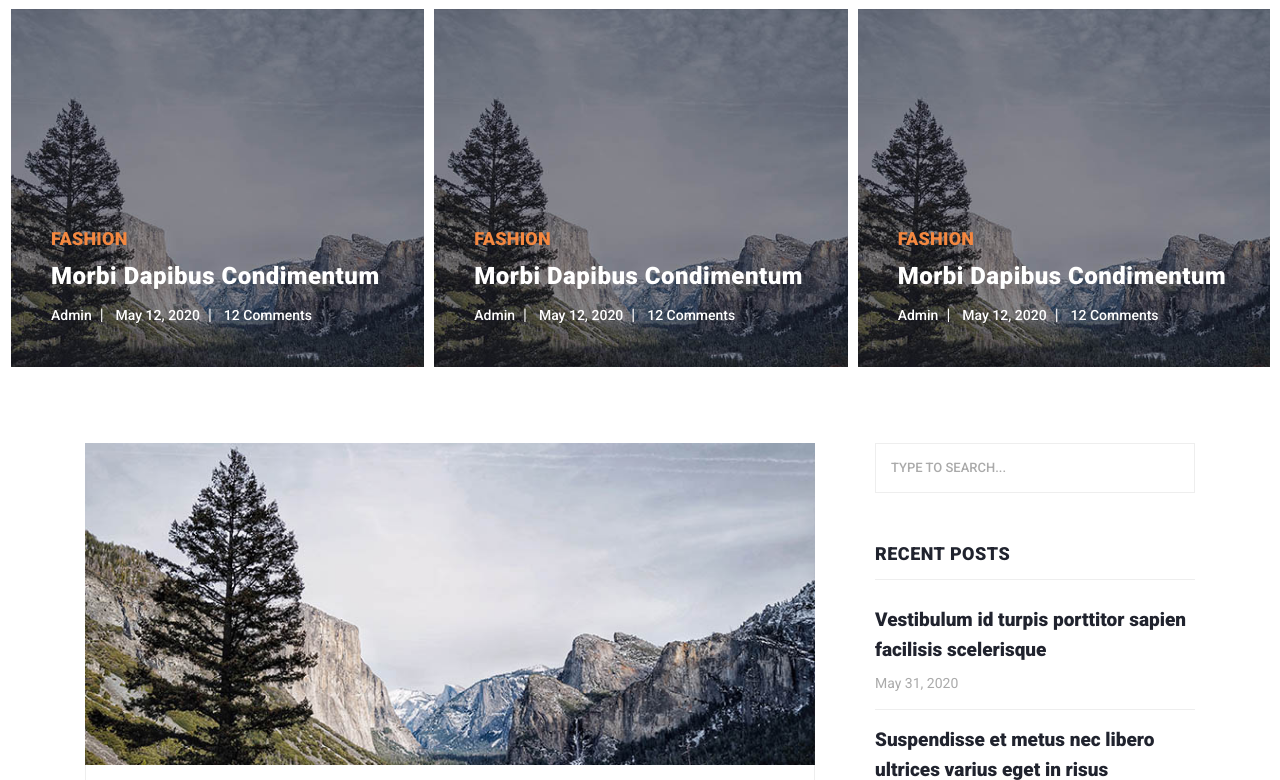
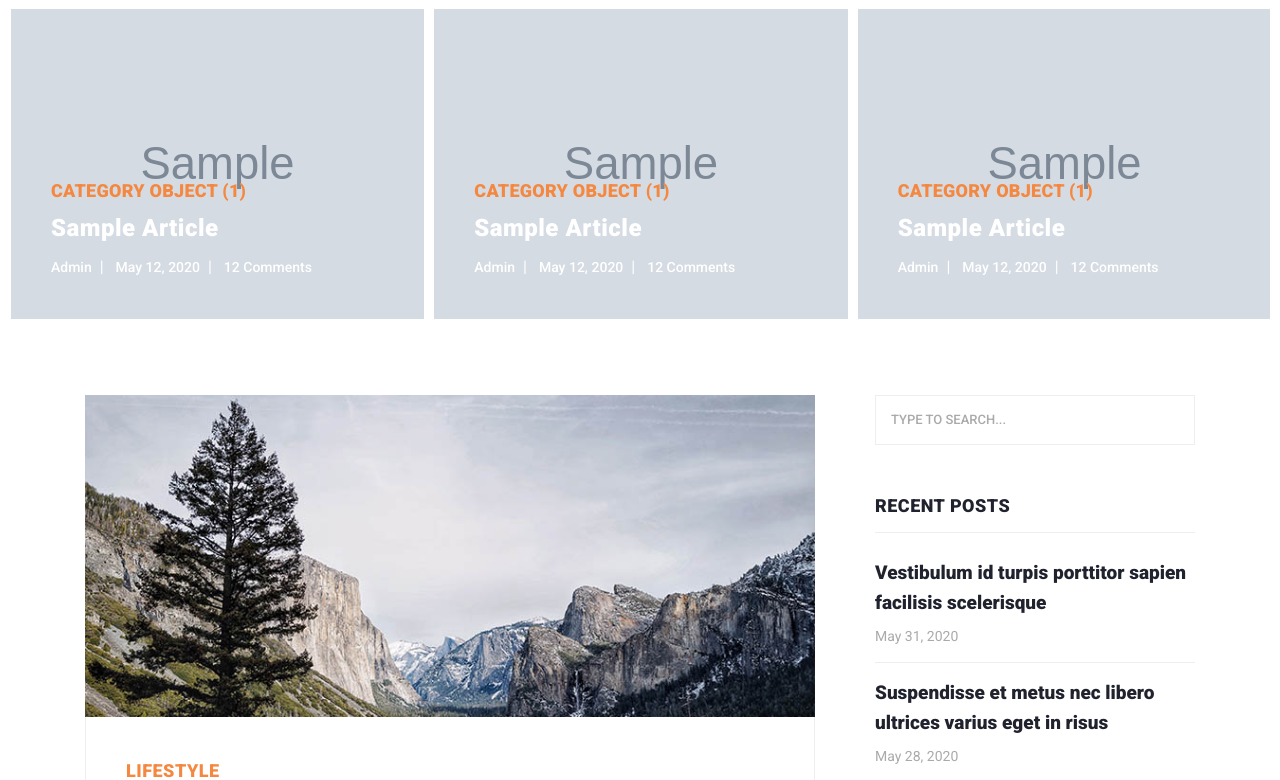
Before and after one commit to pouria-dev/Stand_Blog, a Django app: page /index in a window 1280 px wide. Shown: the part 101-881 px from the top of the page. Run offline with Django 5.2, Linux system fonts and the light colour scheme; tables that the repository leaves empty hold one stand-in row (values such as "Sample post"); grey boxes marked "Sample" are stand-in pictures; some libraries are stand-ins or nearby versions.

Commit message:
added article model to index.html

```diff
--- a/blog/templates/blog/index.html
+++ b/blog/templates/blog/index.html
@@ -6,17 +6,19 @@
 
        <!-- Page Content -->
     <!-- Banner Starts Here -->
+     {% for object in objects %}
+
     <div class="main-banner header-text">
       <div class="container-fluid">
         <div class="owl-banner owl-carousel">
           <div class="item">
-            <img src=" {% static 'images/banner-item-01.jpg' %} " alt="">
+            <img src="{{ object.image.url }}" alt="">
             <div class="item-content">
               <div class="main-content">
                 <div class="meta-category">
-                  <span>Fashion</span>
+                  <span>{{ object.category }}</span>
                 </div>
-                <a href="post-details.html"><h4>Morbi dapibus condimentum</h4></a>
+                <a href="post-details.html"><h4>{{ object.title }}</h4></a>
                 <ul class="post-info">
                   <li><a href="#">Admin</a></li>
                   <li><a href="#">May 12, 2020</a></li>
@@ -29,6 +31,8 @@
         </div>
       </div>
     </div>
+
+    {% endfor %}
 
 
     <section class="blog-posts">
```
